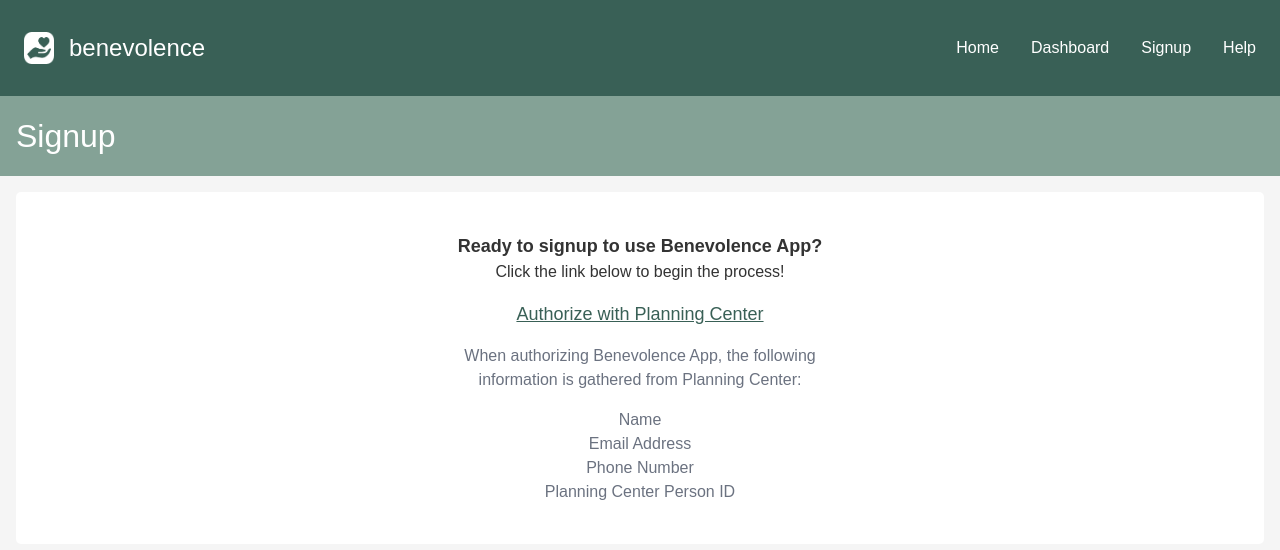
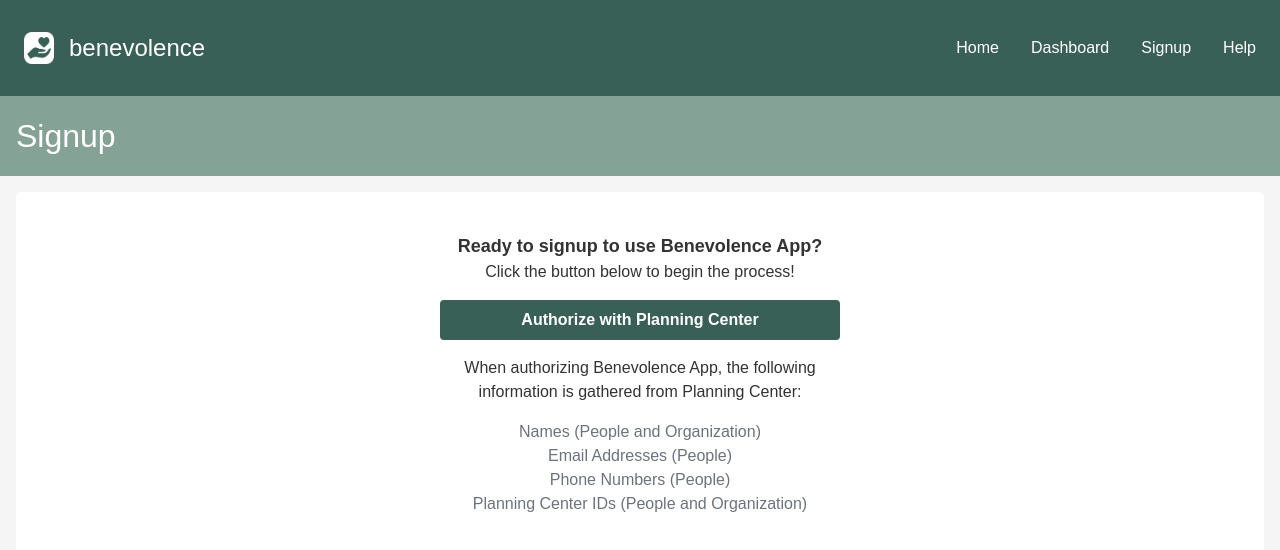
Before and after one commit to hdlane/benevolence-app-client, a React (Vite) app: page /signup in a window 1280 px wide. Shown: the top 550 px of the page. Built offline with nearby package versions, Linux system fonts and the light colour scheme; no server answers.

Commit message:
Update help page.

```diff
--- a/src/pages/Home/Help.tsx
+++ b/src/pages/Home/Help.tsx
@@ -32,7 +32,7 @@
                         <li>Click on <strong>"Authorize with Planning Center"</strong>.</li>
                     </ul>
                     <p>
-                        <img loading="lazy" src="https://github.com/user-attachments/assets/ef7775a6-6e78-4eae-82a3-747783bc001d" className="w-full max-w-md mx-auto my-4 border" />
+                        <img loading="lazy" src="https://github.com/user-attachments/assets/51aaf0ab-2050-419f-9f2b-e06150fb22d3" className="w-full max-w-md mx-auto my-4 border" />
                     </p>
                     <p>You will be redirected to <strong>Planning Center</strong> to confirm the authorization. Allow access and click <strong>"Authorize for Benevolence App"</strong>.</p>
 
--- a/src/pages/Signup/index.tsx
+++ b/src/pages/Signup/index.tsx
@@ -14,21 +14,20 @@
             <div className="flex flex-col space-y-4 bg-white p-6 rounded text-center w-full max-w-md">
                 <p>
                     <span className="text-lg font-semibold">Ready to signup to use Benevolence App?<br /></span>
-                    Click the link below to begin the process!
+                    Click the button below to begin the process!
                 </p>
-                <a
-                    href="#"
+                <button
                     onClick={handleAuthorize}
-                    className="mt-4 sm:mt-0 text-lg"
+                    className="button-primary"
                 >
                     Authorize with Planning Center
-                </a>
-                <p className="text-gray-500 mt-4">When authorizing Benevolence App, the following information is gathered from Planning Center:</p>
+                </button>
+                <p className="mt-4">When authorizing Benevolence App, the following information is gathered from Planning Center:</p>
                 <ul className="text-gray-500">
-                    <li>Name</li>
-                    <li>Email Address</li>
-                    <li>Phone Number</li>
-                    <li>Planning Center Person ID</li>
+                    <li>Names (People and Organization)</li>
+                    <li>Email Addresses (People)</li>
+                    <li>Phone Numbers (People)</li>
+                    <li>Planning Center IDs (People and Organization)</li>
                 </ul>
             </div>
         </div>
```
